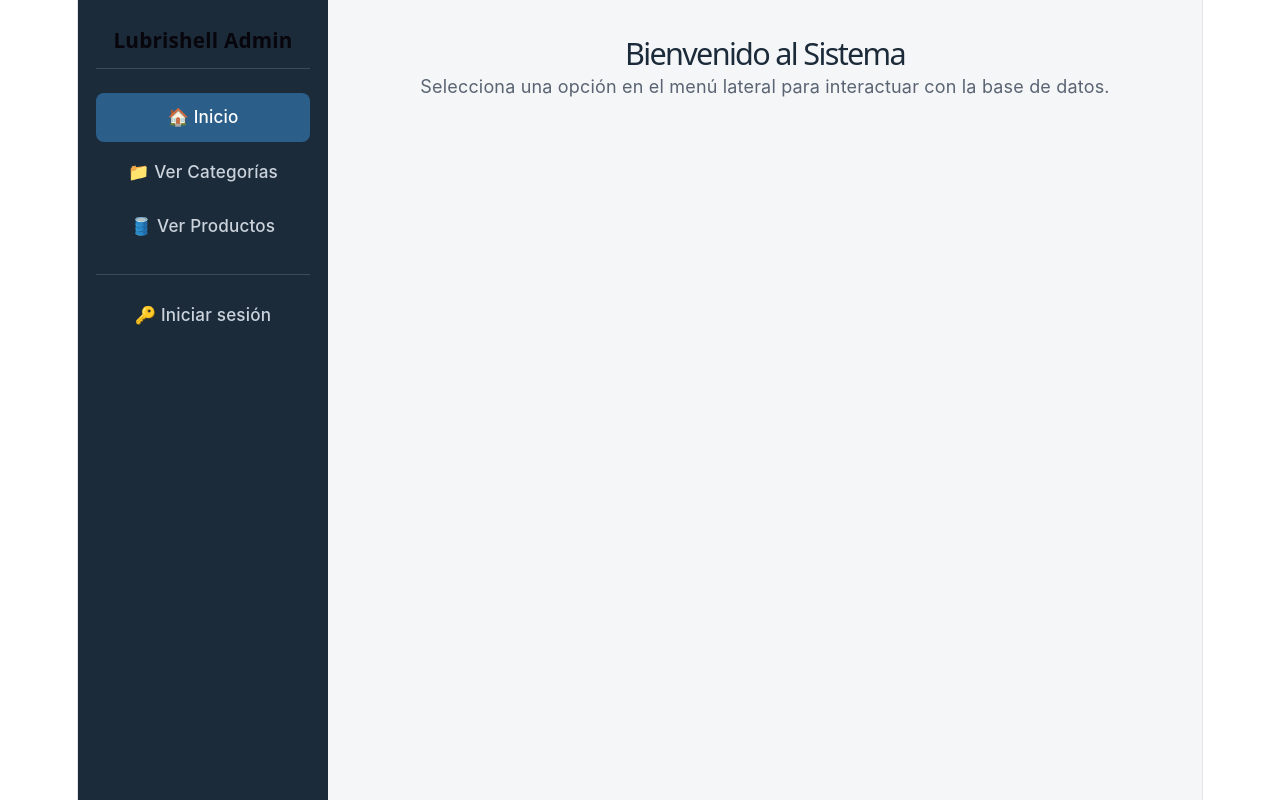
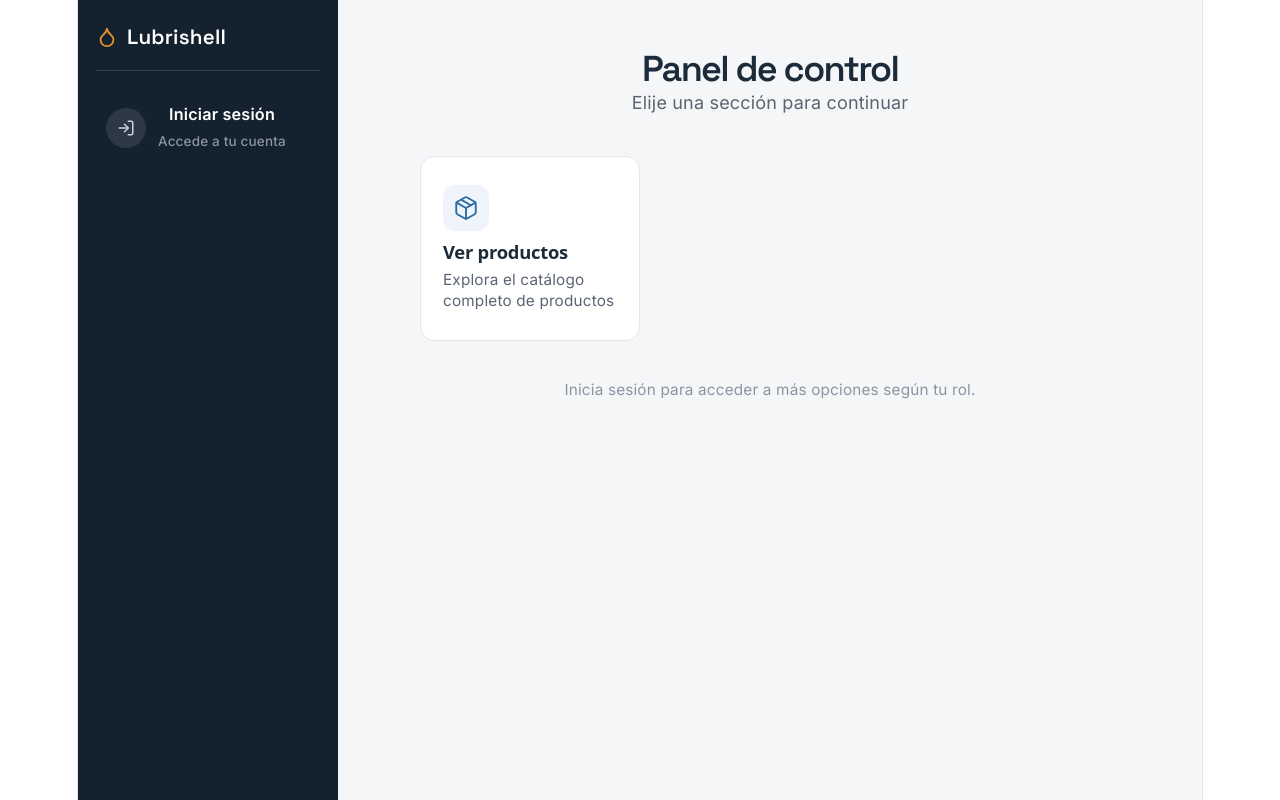
Before and after one commit to Bindhza/base_de_datos_grupo1, a React app in the folder frontend/: page / in a window 1280 px wide. Built offline with nearby package versions, Linux system fonts and the light colour scheme; the HTML template or start-up script is replaced by a standard one.

Commit message:
se implementó un estilo mas profesional de las paginas principales

```diff
--- a/frontend/package.json
+++ b/frontend/package.json
@@ -12,7 +12,7 @@
   "dependencies": {
     "@hookform/resolvers": "^5.4.0",
     "axios": "^1.18.1",
-    "lucide-react": "^1.21.0",
+    "lucide-react": "^1.24.0",
     "react": "^19.2.6",
     "react-dom": "^19.2.6",
     "react-hook-form": "^7.80.0",
--- a/frontend/src/App.css
+++ b/frontend/src/App.css
@@ -1,3 +1,16 @@
+@import url('https://fonts.googleapis.com/css2?family=Space+Grotesk:wght@500;600;700&family=Inter:wght@400;500;600;700&display=swap');
+
+:root {
+  --color-fondo: #f5f6f8;
+  --color-superficie: #ffffff;
+  --color-texto: #1c2b3a;
+  --color-sidebar: #14212e;
+  --color-acento-azul: #2b6ca3;
+  --color-acento-ambar: #e0912f;
+  --fuente-marca: 'Space Grotesk', sans-serif;
+  --fuente-base: 'Inter', -apple-system, BlinkMacSystemFont, 'Segoe UI', sans-serif;
+}
+
 * {
   box-sizing: border-box;
 }
@@ -9,72 +22,130 @@ body {
 .app-layout {
   display: flex;
   min-height: 100vh;
-  font-family: -apple-system, BlinkMacSystemFont, 'Segoe UI', Roboto, sans-serif;
-  background: #f5f6f8;
-  color: #1c2b3a;
+  font-family: var(--fuente-base);
+  background: var(--color-fondo);
+  color: var(--color-texto);
 }
 
 /* ---------- Sidebar ---------- */
 
 .app-sidebar {
-  width: 250px;
+  width: 260px;
   flex-shrink: 0;
-  background: #1c2b3a;
+  background: var(--color-sidebar);
   color: #fff;
-  padding: 28px 18px;
+  padding: 24px 18px;
+  display: flex;
+  flex-direction: column;
 }
 
-.app-sidebar-titulo {
-  margin: 0 0 24px;
+.app-marca {
+  display: flex;
+  align-items: center;
+  gap: 9px;
+  color: #fff;
+  text-decoration: none;
+  font-family: var(--fuente-marca);
   font-size: 1.15rem;
-  font-weight: 700;
+  font-weight: 600;
   letter-spacing: 0.01em;
-  border-bottom: 1px solid rgba(255, 255, 255, 0.15);
-  padding-bottom: 16px;
+  padding-bottom: 20px;
+  border-bottom: 1px solid rgba(255, 255, 255, 0.12);
 }
 
-.app-sidebar-lista {
-  list-style: none;
-  margin: 0;
-  padding: 0;
+.app-marca svg {
+  color: var(--color-acento-ambar);
+}
+
+.app-sidebar-cuenta {
+  margin-top: 20px;
+}
+
+.cuenta-tarjeta {
+  display: flex;
+  align-items: center;
+  gap: 12px;
+  padding: 10px;
+  border-radius: 10px;
+  text-decoration: none;
+  color: inherit;
+}
+
+.cuenta-tarjeta-login {
+  transition: background 0.15s ease;
+}
+
+.cuenta-tarjeta-login:hover {
+  background: rgba(255, 255, 255, 0.06);
+}
+
+.cuenta-avatar {
+  flex-shrink: 0;
+  width: 40px;
+  height: 40px;
+  border-radius: 50%;
+  background: var(--color-acento-azul);
+  color: #fff;
+  display: flex;
+  align-items: center;
+  justify-content: center;
+  font-family: var(--fuente-marca);
+  font-size: 0.8rem;
+  font-weight: 600;
+  letter-spacing: 0.02em;
+}
+
+.cuenta-avatar-vacio {
+  background: rgba(255, 255, 255, 0.1);
+  color: #cbd3dc;
+}
+
+.cuenta-info {
   display: flex;
   flex-direction: column;
-  gap: 6px;
+  min-width: 0;
 }
 
-.app-sidebar-link {
-  display: block;
-  padding: 11px 14px;
+.cuenta-nombre {
+  font-size: 0.9rem;
+  font-weight: 600;
+  color: #fff;
+  white-space: nowrap;
+  overflow: hidden;
+  text-overflow: ellipsis;
+}
+
+.cuenta-rol {
+  font-size: 0.75rem;
+  color: var(--color-acento-ambar);
+  font-weight: 500;
+  margin-top: 1px;
+}
+
+.cuenta-tarjeta-login .cuenta-rol {
+  color: #8a94a3;
+}
+
+.app-sidebar-logout {
+  margin-top: auto;
+  display: flex;
+  align-items: center;
+  gap: 8px;
+  background: none;
+  border: none;
+  color: #cbd3dc;
+  font-family: inherit;
+  font-size: 0.85rem;
+  font-weight: 500;
+  padding: 10px;
   border-radius: 8px;
-  color: #cbd3dc;
-  text-decoration: none;
-  font-size: 0.95rem;
-  font-weight: 500;
+  cursor: pointer;
   transition: background 0.15s ease, color 0.15s ease;
 }
 
-.app-sidebar-link:hover {
+.app-sidebar-logout:hover {
   background: rgba(255, 255, 255, 0.06);
   color: #fff;
-}
-
-.app-sidebar-link-activo {
-  background: #2b5f8a;
-  color: #fff;
-}
-
-.app-sidebar-sesion {
-  margin-top: 24px;
-  padding-top: 16px;
-  border-top: 1px solid rgba(255, 255, 255, 0.15);
-}
-
-.app-sidebar-sesion button.app-sidebar-link {
-  width: 100%;
-  background: none;
-  border: none;
-  font-family: inherit;
-  cursor: pointer;
 }
 
 /* ---------- Contenido ---------- */
@@ -82,22 +153,6 @@ body {
 .app-contenido {
   flex: 1;
   min-width: 0;
-}
-
-.pagina-inicio {
-  padding: 40px;
-}
-
-.pagina-inicio h1 {
-  margin: 0 0 8px;
-  font-size: 1.7rem;
-  color: #1c2b3a;
-}
-
-.pagina-inicio p {
-  margin: 0;
-  color: #5a6472;
-  font-size: 1rem;
 }
 
 /* ---------- Responsive ---------- */
@@ -109,15 +164,30 @@ body {
 
   .app-sidebar {
     width: 100%;
-    padding: 16px;
+    flex-direction: row;
+    align-items: center;
+    justify-content: space-between;
+    padding: 14px 16px;
   }
 
-  .app-sidebar-lista {
-    flex-direction: row;
-    flex-wrap: wrap;
+  .app-marca {
+    border-bottom: none;
+    padding-bottom: 0;
   }
 
-  .app-sidebar-link {
-    padding: 8px 12px;
+  .app-sidebar-cuenta {
+    margin-top: 0;
+  }
+
+  .cuenta-info {
+    display: none;
+  }
+
+  .app-sidebar-logout {
+    margin-top: 0;
+  }
+
+  .app-sidebar-logout span {
+    display: none;
   }
 }
--- a/frontend/src/App.jsx
+++ b/frontend/src/App.jsx
@@ -1,4 +1,6 @@
-import { Routes, Route, NavLink } from 'react-router-dom';
+import { Routes, Route, Link } from 'react-router-dom';
+import { LogOut, LogIn, Droplet } from 'lucide-react';
+import Dashboard from './components/Dashboard';
 import Categorias from './components/Categorias';
 import ListaProductos from './components/ListaProductos';
 import DetalleProducto from './components/DetalleProducto';
@@ -11,116 +13,72 @@ import RutaProtegida from './components/RutaProtegida';
 import { useAuth } from './useAuth';
 import './App.css';
 
-function Inicio() {
-  return (
-    <div className="pagina-inicio">
-      <h1>Bienvenido al Sistema</h1>
-      <p>Selecciona una opción en el menú lateral para interactuar con la base de datos.</p>
-    </div>
-  );
+const ETIQUETAS_ROL = {
+  administrador: 'Administrador',
+  jefe_bodega: 'Jefe de Bodega',
+  vendedor: 'Vendedor',
+};
+
+function obtenerIniciales(nombre, apellido) {
+  const inicialNombre = nombre ? nombre.trim().charAt(0).toUpperCase() : '';
+  const inicialApellido = apellido ? apellido.trim().charAt(0).toUpperCase() : '';
+  return `${inicialNombre}${inicialApellido}` || '?';
 }
 
 function App() {
-  const { estaLogueado, rol, logout } = useAuth();
+  const { estaLogueado, rol, nombre, apellido, logout } = useAuth();
 
   return (
     <div className="app-layout">
-      {/* ================= BARRA LATERAL (MENU) ================= */}
+      {/* ================= BARRA LATERAL ================= */}
       <nav className="app-sidebar">
-        <h2 className="app-sidebar-titulo">Lubrishell Admin</h2>
+        <Link to="/" className="app-marca">
+          <Droplet size={22} strokeWidth={2} />
+          <span>Lubrishell</span>
+        </Link>
 
-        <ul className="app-sidebar-lista">
-          <li>
-            <NavLink
-              to="/"
-              end
-              className={({ isActive }) =>
-                isActive ? 'app-sidebar-link app-sidebar-link-activo' : 'app-sidebar-link'
-              }
-            >
-              🏠 Inicio
-            </NavLink>
-          </li>
-          <li>
-            <NavLink
-              to="/categorias"
-              className={({ isActive }) =>
-                isActive ? 'app-sidebar-link app-sidebar-link-activo' : 'app-sidebar-link'
-              }
-            >
-              📁 Ver Categorías
-            </NavLink>
-          </li>
-          <li>
-            <NavLink
-              to="/productos"
-              end
-              className={({ isActive }) =>
-                isActive ? 'app-sidebar-link app-sidebar-link-activo' : 'app-sidebar-link'
-              }
-            >
-              🛢️ Ver Productos
-            </NavLink>
-          </li>
-
-          {/* Ejemplo de link visible solo para admin/jefe_bodega */}
-          {(rol === 'administrador' || rol === 'jefe_bodega') && (
-            <li>
-              <NavLink
-                to="/productos/crear"
-                className={({ isActive }) =>
-                  isActive ? 'app-sidebar-link app-sidebar-link-activo' : 'app-sidebar-link'
-                }
-              >
-                ➕ Registrar Producto
-              </NavLink>
-            </li>
-          )}
-
-          {/* Solo administrador puede crear cuentas de personal */}
-          {rol === 'administrador' && (
-            <li>
-              <NavLink
-                to="/personal/crear"
-                className={({ isActive }) =>
-                  isActive ? 'app-sidebar-link app-sidebar-link-activo' : 'app-sidebar-link'
-                }
-              >
-                👤 Crear Cuenta Personal
-              </NavLink>
-            </li>
-          )}
-        </ul>
-
-        <div className="app-sidebar-sesion">
+        <div className="app-sidebar-cuenta">
           {estaLogueado ? (
-            <button className="app-sidebar-link" onClick={logout}>
-              🚪 Cerrar sesión
-            </button>
+            <div className="cuenta-tarjeta">
+              <div className="cuenta-avatar">{obtenerIniciales(nombre, apellido)}</div>
+              <div className="cuenta-info">
+                <span className="cuenta-nombre">{nombre} {apellido}</span>
+                {rol !== 'cliente' && (
+                  <span className="cuenta-rol">{ETIQUETAS_ROL[rol] || rol}</span>
+                )}
+              </div>
+            </div>
           ) : (
-            <NavLink
-              to="/login"
-              className={({ isActive }) =>
-                isActive ? 'app-sidebar-link app-sidebar-link-activo' : 'app-sidebar-link'
-              }
-            >
-              🔑 Iniciar sesión
-            </NavLink>
+            <Link to="/login" className="cuenta-tarjeta cuenta-tarjeta-login">
+              <div className="cuenta-avatar cuenta-avatar-vacio">
+                <LogIn size={18} strokeWidth={2} />
+              </div>
+              <div className="cuenta-info">
+                <span className="cuenta-nombre">Iniciar sesión</span>
+                <span className="cuenta-rol">Accede a tu cuenta</span>
+              </div>
+            </Link>
           )}
         </div>
+
+        {estaLogueado && (
+          <button className="app-sidebar-logout" onClick={logout}>
+            <LogOut size={17} strokeWidth={2} />
+            Cerrar sesión
+          </button>
+        )}
       </nav>
 
-      {/* ================= ÁREA DE CONTENIDO PRINCIPAL ================= */}
+      {/* ================= CONTENIDO PRINCIPAL ================= */}
       <main className="app-contenido">
         <Routes>
-          <Route path="/" element={<Inicio />} />
+          <Route path="/" element={<Dashboard />} />
           <Route path="/login" element={<Login />} />
           <Route path="/registro" element={<RegistrarCliente />} />
           <Route path="/categorias" element={<Categorias />} />
           <Route path="/productos" element={<ListaProductos />} />
           <Route path="/productos/:sku" element={<DetalleProducto />} />
 
-          {/* Registro de producto: administrador y jefe_bodega */}
           <Route
             path="/productos/crear"
             element={
@@ -139,7 +97,6 @@ function App() {
             }
           />
 
-          {/* Solo administrador puede crear cuentas de personal */}
           <Route
             path="/personal/crear"
             element={
--- a/frontend/src/components/Categorias.jsx
+++ b/frontend/src/components/Categorias.jsx
@@ -5,7 +5,7 @@ export default function Categorias() {
   const [categorias, setCategorias] = useState([]);
 
   useEffect(() => {
-    fetch('http://127.0.0.1:8000/api/test-categoria/')
+    fetch('http://127.0.0.1:8000/api/productos/categorias')
       .then(res => res.json())
       .then(data => {
         // Pasamos cada objeto crudo del JSON por nuestro "molde"
--- /dev/null
+++ b/frontend/src/components/Dashboard.css
@@ -0,0 +1,105 @@
+.dashboard-contenedor {
+  max-width: 880px;
+  margin: 0 auto;
+  padding: 56px 24px;
+}
+
+.dashboard-encabezado {
+  text-align: center;
+  margin-bottom: 40px;
+}
+
+.dashboard-encabezado h1 {
+  font-family: var(--fuente-marca);
+  font-size: 2rem;
+  font-weight: 600;
+  color: var(--color-texto);
+  margin: 0 0 8px;
+}
+
+.dashboard-encabezado p {
+  margin: 0;
+  color: #5a6472;
+  font-size: 1rem;
+}
+
+.dashboard-grid {
+  display: grid;
+  grid-template-columns: repeat(auto-fill, minmax(200px, 220px));
+  justify-content: center;
+  gap: 20px;
+}
+
+.dashboard-tarjeta {
+  position: relative;
+  display: flex;
+  flex-direction: column;
+  align-items: flex-start;
+  width: 100%;
+  gap: 6px;
+  text-decoration: none;
+  color: inherit;
+  text-align: left;
+  background: #fff;
+  border: 1px solid #e2e5ea;
+  border-radius: 14px;
+  padding: 28px 22px;
+  overflow: hidden;
+  transition: transform 0.15s ease, box-shadow 0.15s ease, border-color 0.15s ease;
+}
+
+.dashboard-tarjeta::before {
+  content: '';
+  position: absolute;
+  top: 0;
+  left: 0;
+  right: 0;
+  height: 3px;
+  background: var(--color-acento-ambar);
+  transform: scaleX(0);
+  transform-origin: left;
+  transition: transform 0.2s ease;
+}
+
+.dashboard-tarjeta:hover {
+  transform: translateY(-3px);
+  box-shadow: 0 10px 24px rgba(20, 33, 46, 0.1);
+  border-color: #d5dae1;
+}
+
+.dashboard-tarjeta:hover::before {
+  transform: scaleX(1);
+}
+
+.dashboard-tarjeta-icono {
+  width: 46px;
+  height: 46px;
+  border-radius: 12px;
+  background: #eef4fa;
+  color: var(--color-acento-azul);
+  display: flex;
+  align-items: center;
+  justify-content: center;
+  margin-bottom: 4px;
+}
+
+.dashboard-tarjeta h2 {
+  margin: 0;
+  font-size: 1.02rem;
+  font-weight: 600;
+  color: var(--color-texto);
+}
+
+.dashboard-tarjeta p {
+  margin: 0;
+  font-size: 0.85rem;
+  color: #5a6472;
+  line-height: 1.4;
+}
+
+.dashboard-nota {
+  margin: 36px 0 0;
+  text-align: center;
+  font-size: 0.85rem;
+  color: #8a94a3;
+}
--- /dev/null
+++ b/frontend/src/components/Dashboard.jsx
@@ -0,0 +1,81 @@
+import { Link } from 'react-router-dom';
+import {
+  Package,
+  LayoutGrid,
+  PackagePlus,
+  Award,
+  UserPlus,
+} from 'lucide-react';
+import { useAuth } from '../useAuth';
+import './Dashboard.css';
+
+function Dashboard() {
+  const { estaLogueado, rol } = useAuth();
+
+  const puedeGestionarProductos = rol === 'administrador' || rol === 'jefe_bodega';
+  const esAdministrador = rol === 'administrador';
+
+  const tarjetas = [
+    {
+      to: '/productos',
+      icono: Package,
+      titulo: 'Ver productos',
+      descripcion: 'Explora el catálogo completo de productos',
+    },
+  ];
+
+  if (puedeGestionarProductos) {
+    tarjetas.push(
+      {
+        to: '/productos/crear',
+        icono: PackagePlus,
+        titulo: 'Registrar producto',
+        descripcion: 'Carga un nuevo producto al catálogo',
+      },
+      {
+        to: '/productos/marcas/registrar',
+        icono: Award,
+        titulo: 'Registrar marca',
+        descripcion: 'Agrega una marca nueva para tus productos',
+      }
+    );
+  }
+
+  if (esAdministrador) {
+    tarjetas.push({
+      to: '/personal/crear',
+      icono: UserPlus,
+      titulo: 'Crear cuenta de personal',
+      descripcion: 'Registra vendedores, jefes de bodega o administradores',
+    });
+  }
+
+  return (
+    <div className="dashboard-contenedor">
+      <div className="dashboard-encabezado">
+        <h1>Panel de control</h1>
+        <p>Elije una sección para continuar</p>
+      </div>
+
+      <div className="dashboard-grid">
+        {tarjetas.map(({ to, icono: Icono, titulo, descripcion }) => (
+          <Link key={to} to={to} className="dashboard-tarjeta">
+            <div className="dashboard-tarjeta-icono">
+              <Icono size={26} strokeWidth={1.75} />
+            </div>
+            <h2>{titulo}</h2>
+            <p>{descripcion}</p>
+          </Link>
+        ))}
+      </div>
+
+      {!estaLogueado && (
+        <p className="dashboard-nota">
+          Inicia sesión para acceder a más opciones según tu rol.
+        </p>
+      )}
+    </div>
+  );
+}
+
+export default Dashboard;
--- a/frontend/src/components/DetalleProducto.jsx
+++ b/frontend/src/components/DetalleProducto.jsx
@@ -23,7 +23,7 @@ function DetalleProductoInterno({ sku }) {
       })
       .then((data) => setProducto(data))
       .catch((err) => setError(err.message))
-      .finally(() => setCargando(false)); // esto SÍ está bien: corre dentro de un callback async
+      .finally(() => setCargando(false));
   }, [sku]);
 
   if (cargando) return <p className="estado-info">Cargando producto...</p>;
@@ -55,6 +55,10 @@ function DetalleProductoInterno({ sku }) {
           <h1 className="detalle-producto-nombre">{producto.nombre}</h1>
           <p className="detalle-producto-sku">SKU: {producto.sku}</p>
 
+          {producto.categoria && (
+            <p className="detalle-producto-categoria">{producto.categoria}</p>
+          )}
+
           {producto.descripcion && (
             <p className="detalle-producto-descripcion">{producto.descripcion}</p>
           )}
```
Also changed, not shown: frontend/src/Authcontext.jsx (+11 -2 lines), frontend/src/components/DetalleProducto.css (+13 -1 lines), 2 other files (tests, documents, lock files or other folders).
